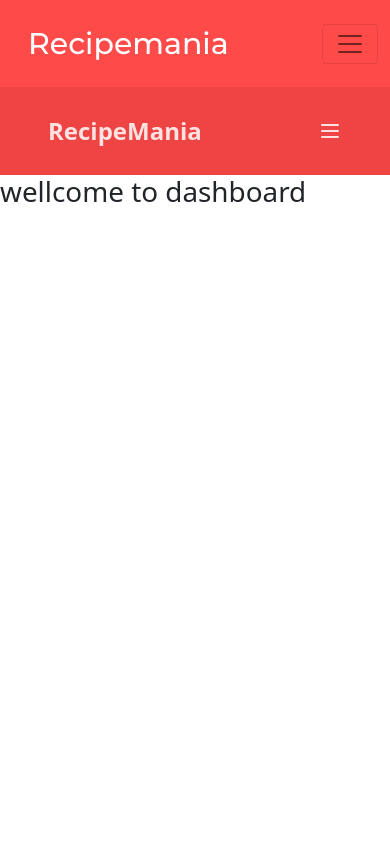
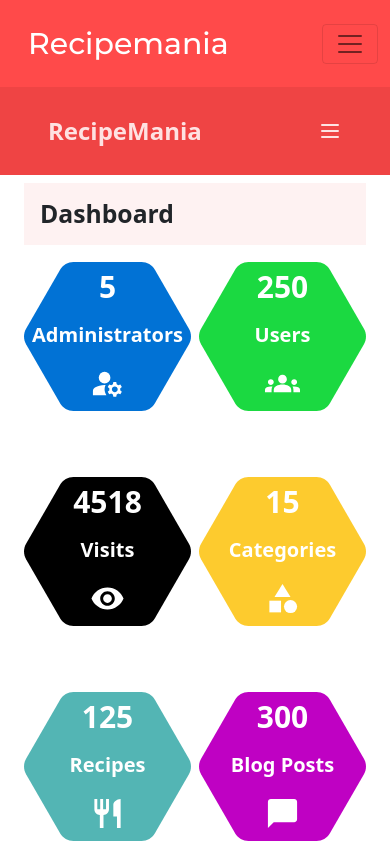
Before and after one commit to saints23githubbeck/ctarecipenia, a React (Create React App) app: page /dashboard in a window 390 px wide. Shown: the top 844 px of the page. Built offline with nearby package versions, Linux system fonts and the light colour scheme; no server answers.

Commit message:
Added Responsive Dashboard Homepage

```diff
--- /dev/null
+++ b/src/Components/DashboardHome/DashSvg.jsx
@@ -0,0 +1,48 @@
+import React from "react";
+
+
+
+const DashSvg = ({data}) => {
+  return (
+    <div className="w-full md:w-2/3 mb-3 relative ">
+      <svg
+        version="1.1"
+        id="Capa_1"
+        x="0px"
+        y="0px"
+        viewBox="0 0 483.013 483.013"
+        fill={data.color}
+      >
+        <path
+          d="M477.043,219.205L378.575,48.677c-7.974-13.802-22.683-22.292-38.607-22.292H143.041c-15.923,0-30.628,8.49-38.608,22.292
+	L5.971,219.205c-7.961,13.801-7.961,30.785,0,44.588l98.462,170.543c7.98,13.802,22.685,22.293,38.608,22.293h196.926
+	c15.925,0,30.634-8.491,38.607-22.293l98.469-170.543C485.003,249.99,485.003,233.006,477.043,219.205z"
+        />
+        <g></g>
+        <g></g>
+        <g></g>
+        <g></g>
+        <g></g>
+        <g></g>
+        <g></g>
+        <g></g>
+        <g></g>
+        <g></g>
+        <g></g>
+        <g></g>
+        <g></g>
+        <g></g>
+        <g></g>
+      </svg>
+      <div className="absolute top-4 md:top-8  h-full w-full text-center">
+        <p className="text-3xl md:font-4xl font-bold text-white">{data.value}</p>
+        <p className="text-xl md:text-2xl font-semibold text-white">{data.name}</p>
+        <p className="text-2xl md:text-4xl font-semibold text-white">
+          <data.icon fontSize="large" />
+        </p>
+      </div>
+    </div>
+  );
+};
+
+export default DashSvg;
--- /dev/null
+++ b/src/Components/DashboardHome/DashboardHome.jsx
@@ -0,0 +1,47 @@
+import React from "react";
+import DashboardRoot from "../DashboardRoot/DashboardRoot";
+import "./DashboardHome.css";
+import DashSvg from "./DashSvg";
+import ThumbUpAltIcon from '@mui/icons-material/ThumbUpAlt';
+import ManageAccountsIcon from "@mui/icons-material/ManageAccounts";
+import GroupsIcon from '@mui/icons-material/Groups';
+import VisibilityIcon from '@mui/icons-material/Visibility';
+import CategoryIcon from '@mui/icons-material/Category';
+import RestaurantIcon from '@mui/icons-material/Restaurant';
+import ChatBubbleIcon from '@mui/icons-material/ChatBubble';
+import NewspaperIcon from '@mui/icons-material/Newspaper';
+import FeedIcon from '@mui/icons-material/Feed';
+
+const DashboardHome = () => {
+  const data = [
+    { name: "Administrators", value: 5, color: "#0172D5" ,  icon: ManageAccountsIcon},
+    { name: "Users", value: 250, color: "#1BD941"  ,  icon: GroupsIcon},
+    { name: "Visits", value: 4518, color: "black"  ,  icon: VisibilityIcon},
+    { name: "Categories", value: 15, color: "#FDCB2E"  ,  icon: CategoryIcon},
+    { name: "Recipes", value: 125, color: "#53B5B4"  ,  icon: RestaurantIcon},
+    { name: "Blog Posts", value: 300, color: "#BF01C3"  ,  icon: ChatBubbleIcon},
+    { name: "NewsLetters", value: 15, color: "#FE9494"  ,  icon: NewspaperIcon},
+    { name: "Pages", value: 21, color: "red"  ,  icon: FeedIcon},
+  ];
+  return (
+    <div className="px-4 w-full h-full pt-2">
+      <h2 className="bg-red-50 p-3 font-bold">Dashboard</h2>
+      <div className="grid grid-cols-2 md:grid-cols-4 gap-y-8 gap-x-2 md:gap-x-0 grid-rows-4 md:grid-rows-2 w-full h-1/2">
+        {data.map((svg) => (
+          <DashSvg data={svg} ManageAccountsIcon={ManageAccountsIcon}/>
+        ))}
+      </div>
+
+      <div className="w-full mt-8 md:mt-20 px-6 py-2 bg-red-200 border rounded">
+        <h5 className="capitalize">Recipes Under Review</h5>
+        <hr className="w-full md:w-1/3 bg-gray-600 h-2" />
+        <div className="flex">
+          <ThumbUpAltIcon color="gray"/>
+          <p className="text-gray-600 ml-2 normal-case ">There are no recipes under review</p>
+        </div>
+      </div>
+    </div>
+  );
+};
+
+export default DashboardHome;
--- a/src/Components/DashboardSlide/DashboardSlide.js
+++ b/src/Components/DashboardSlide/DashboardSlide.js
@@ -20,15 +20,16 @@ import AblogTable from '../Dashboard/BlogList/BlogList';
 import AboutUsTable from '../Dashboard/BlogList/BlogList';
 import ManageAboutUs from '../ManageAboutUs/ManageAboutUs';
 import ManageContactUs from '../ManageContactUs/ManageContactUs';
+import DashboardHome from '../DashboardHome/DashboardHome';
 
 const DashboardSlide = () => {
 
-  const {logOut, user} =useFirebase()
-  console.log(user)
+  const { logOut, user } = useFirebase()
+  console.log( user )
 
 
   let { path, url } = useRouteMatch();
-  console.log(path, url)
+  console.log( path, url )
 
   //     let btn = document.getElementById("button")
   // let slide = document.getElementById("slide")
@@ -58,59 +59,58 @@ const DashboardSlide = () => {
         idName="slide">
         {/* logo  */}
         <div>
-                <a href="#" className="text-2xl font-bold mt-5 flex items-center justify-center no-underline" style={{color:'white'}}>
+          <a href="#" className="text-2xl font-bold mt-5 flex items-center justify-center no-underline" style={{ color: 'white' }}>
 
             <span>RecipeMania</span>
           </a>
         </div>
 
         {/* side bar  */}
-            <nav className='text' style={{color:'white'}} >
-                <Link to='/home' href="" style={{color:'white'}} className="block py-3 px-5 hover:bg-red-700 transition no-underline duration-200"> <svg xmlns="http://www.w3.org/2000/svg" className="h-6 w-6 inline" fill="none" viewBox="0 0 24 24" stroke="currentColor">
+        <nav className='text' style={{ color: 'white' }} >
+          <Link to='/home' href="" style={{ color: 'white' }} className="block py-3 px-5 hover:bg-red-700 transition no-underline duration-200"> <svg xmlns="http://www.w3.org/2000/svg" className="h-6 w-6 inline" fill="none" viewBox="0 0 24 24" stroke="currentColor">
             <path strokeLinecap="round" strokeLinejoin="round" strokeWidth={2} d="M7 12l3-3 3 3 4-4M8 21l4-4 4 4M3 4h18M4 4h16v12a1 1 0 01-1 1H5a1 1 0 01-1-1V4z" />
           </svg>Home</Link>
-                <Link to={`${url}/RecipeTable`} href="" style={{color:'white'}} className="block py-3 px-5 hover:bg-red-700 transition no-underline duration-200"> <svg xmlns="http://www.w3.org/2000/svg" className="h-6 w-6 inline" fill="none" viewBox="0 0 24 24" stroke="currentColor">
+          <Link to={`${url}/RecipeTable`} href="" style={{ color: 'white' }} className="block py-3 px-5 hover:bg-red-700 transition no-underline duration-200"> <svg xmlns="http://www.w3.org/2000/svg" className="h-6 w-6 inline" fill="none" viewBox="0 0 24 24" stroke="currentColor">
             <path strokeLinecap="round" strokeLinejoin="round" strokeWidth={2} d="M12 9v3m0 0v3m0-3h3m-3 0H9m12 0a9 9 0 11-18 0 9 9 0 0118 0z" />
           </svg>Add Recipe</Link>
-                                <Link to={`${url}/addBlog`} href="" style={{color:'white'}} className="block py-3 px-5 hover:bg-red-700 transition no-underline duration-200"> <svg xmlns="http://www.w3.org/2000/svg" className="h-6 w-6 inline" fill="none" viewBox="0 0 24 24" stroke="currentColor">
+          <Link to={`${url}/addBlog`} href="" style={{ color: 'white' }} className="block py-3 px-5 hover:bg-red-700 transition no-underline duration-200"> <svg xmlns="http://www.w3.org/2000/svg" className="h-6 w-6 inline" fill="none" viewBox="0 0 24 24" stroke="currentColor">
             <path strokeLinecap="round" strokeLinejoin="round" strokeWidth={2} d="M15 15l-2 5L9 9l11 4-5 2zm0 0l5 5M7.188 2.239l.777 2.897M5.136 7.965l-2.898-.777M13.95 4.05l-2.122 2.122m-5.657 5.656l-2.12 2.122" />
           </svg>Add Blogs</Link>
-                                <Link to={`${url}/editPage`} href="" style={{color:'white'}} className="block py-3 px-5 hover:bg-red-700 transition no-underline duration-200"> <svg xmlns="http://www.w3.org/2000/svg" className="h-6 w-6 inline" fill="none" viewBox="0 0 24 24" stroke="currentColor">
+          <Link to={`${url}/editPage`} href="" style={{ color: 'white' }} className="block py-3 px-5 hover:bg-red-700 transition no-underline duration-200"> <svg xmlns="http://www.w3.org/2000/svg" className="h-6 w-6 inline" fill="none" viewBox="0 0 24 24" stroke="currentColor">
             <path strokeLinecap="round" strokeLinejoin="round" strokeWidth={2} d="M11 5H6a2 2 0 00-2 2v11a2 2 0 002 2h11a2 2 0 002-2v-5m-1.414-9.414a2 2 0 112.828 2.828L11.828 15H9v-2.828l8.586-8.586z" />
           </svg>Edit page</Link>
-                                <Link to={`${url}/ManageAddTable`} href="" style={{color:'white'}} className="block py-3 px-5 hover:bg-red-700 transition no-underline duration-200"><svg xmlns="http://www.w3.org/2000/svg" className="h-6 w-6 inline" fill="none" viewBox="0 0 24 24" stroke="currentColor">
+          <Link to={`${url}/ManageAddTable`} href="" style={{ color: 'white' }} className="block py-3 px-5 hover:bg-red-700 transition no-underline duration-200"><svg xmlns="http://www.w3.org/2000/svg" className="h-6 w-6 inline" fill="none" viewBox="0 0 24 24" stroke="currentColor">
             <path strokeLinecap="round" strokeLinejoin="round" strokeWidth={2} d="M12 6V4m0 2a2 2 0 100 4m0-4a2 2 0 110 4m-6 8a2 2 0 100-4m0 4a2 2 0 110-4m0 4v2m0-6V4m6 6v10m6-2a2 2 0 100-4m0 4a2 2 0 110-4m0 4v2m0-6V4" />
           </svg>Manage Ads</Link>
 
-                <Link to={`${url}/newsLetter`} href="" style={{color:'white'}} className="block py-3 px-5 hover:bg-red-700 transition no-underline duration-200"><svg xmlns="http://www.w3.org/2000/svg" className="h-6 w-6 inline" fill="none" viewBox="0 0 24 24" stroke="currentColor">
+          <Link to={`${url}/newsLetter`} href="" style={{ color: 'white' }} className="block py-3 px-5 hover:bg-red-700 transition no-underline duration-200"><svg xmlns="http://www.w3.org/2000/svg" className="h-6 w-6 inline" fill="none" viewBox="0 0 24 24" stroke="currentColor">
             <path strokeLinecap="round" strokeLinejoin="round" strokeWidth={2} d="M3 19v-8.93a2 2 0 01.89-1.664l7-4.666a2 2 0 012.22 0l7 4.666A2 2 0 0121 10.07V19M3 19a2 2 0 002 2h14a2 2 0 002-2M3 19l6.75-4.5M21 19l-6.75-4.5M3 10l6.75 4.5M21 10l-6.75 4.5m0 0l-1.14.76a2 2 0 01-2.22 0l-1.14-.76" />
           </svg>NewsLetters</Link>
 
-                <Link to={`${url}/manageAboutUs`} href="" style={{color:'white'}} className="block py-3 px-5 hover:bg-red-700 transition no-underline duration-200"><svg xmlns="http://www.w3.org/2000/svg" className="h-6 w-6 inline" fill="none" viewBox="0 0 24 24" stroke="currentColor">
+          <Link to={`${url}/manageAboutUs`} href="" style={{ color: 'white' }} className="block py-3 px-5 hover:bg-red-700 transition no-underline duration-200"><svg xmlns="http://www.w3.org/2000/svg" className="h-6 w-6 inline" fill="none" viewBox="0 0 24 24" stroke="currentColor">
             <path strokeLinecap="round" strokeLinejoin="round" strokeWidth={2} d="M13 16h-1v-4h-1m1-4h.01M21 12a9 9 0 11-18 0 9 9 0 0118 0z" />
           </svg>Manage About us</Link>
 
-                <Link to={`${url}/manageContactUs`} href="" style={{color:'white'}} className="block py-3 px-5 hover:bg-red-700 transition no-underline duration-200"><svg xmlns="http://www.w3.org/2000/svg" className="h-6 w-6 inline" fill="none" viewBox="0 0 24 24" stroke="currentColor">
+          <Link to={`${url}/manageContactUs`} href="" style={{ color: 'white' }} className="block py-3 px-5 hover:bg-red-700 transition no-underline duration-200"><svg xmlns="http://www.w3.org/2000/svg" className="h-6 w-6 inline" fill="none" viewBox="0 0 24 24" stroke="currentColor">
             <path strokeLinecap="round" strokeLinejoin="round" strokeWidth={2} d="M10 6H5a2 2 0 00-2 2v9a2 2 0 002 2h14a2 2 0 002-2V8a2 2 0 00-2-2h-5m-4 0V5a2 2 0 114 0v1m-4 0a2 2 0 104 0m-5 8a2 2 0 100-4 2 2 0 000 4zm0 0c1.306 0 2.417.835 2.83 2M9 14a3.001 3.001 0 00-2.83 2M15 11h3m-3 4h2" />
           </svg>Manage contact us</Link>
 
-                <Link to={`${url}/profile`} href="" style={{color:'white'}} className="block py-3 px-5 hover:bg-red-700 transition no-underline duration-200"><svg xmlns="http://www.w3.org/2000/svg" className="h-6 w-6 inline" fill="none" viewBox="0 0 24 24" stroke="currentColor">
+          <Link to={`${url}/profile`} href="" style={{ color: 'white' }} className="block py-3 px-5 hover:bg-red-700 transition no-underline duration-200"><svg xmlns="http://www.w3.org/2000/svg" className="h-6 w-6 inline" fill="none" viewBox="0 0 24 24" stroke="currentColor">
             <path strokeLinecap="round" strokeLinejoin="round" strokeWidth={2} d="M8 5H6a2 2 0 00-2 2v12a2 2 0 002 2h10a2 2 0 002-2v-1M8 5a2 2 0 002 2h2a2 2 0 002-2M8 5a2 2 0 012-2h2a2 2 0 012 2m0 0h2a2 2 0 012 2v3m2 4H10m0 0l3-3m-3 3l3 3" />
           </svg>Profile</Link>
 
 
-                <button onClick={logOut} style={{color:'white'}} className="block py-3 px-5 hover:bg-red-700 transition no-underline duration-200"><svg xmlns="http://www.w3.org/2000/svg" className="h-6 w-6 inline" fill="none" viewBox="0 0 24 24" stroke="currentColor">
+          <button onClick={logOut} style={{ color: 'white' }} className="block py-3 px-5 hover:bg-red-700 transition no-underline duration-200"><svg xmlns="http://www.w3.org/2000/svg" className="h-6 w-6 inline" fill="none" viewBox="0 0 24 24" stroke="currentColor">
             <path strokeLinecap="round" strokeLinejoin="round" strokeWidth={2} d="M17 16l4-4m0 0l-4-4m4 4H7m6 4v1a3 3 0 01-3 3H6a3 3 0 01-3-3V7a3 3 0 013-3h4a3 3 0 013 3v1" />
           </svg>  LogOut  </button>
 
         </nav>
 
       </div>
-        <div class="flex-grow ">
+      <div className="flex-grow ">
         <Switch>
           <Route exact path={`${path}`}>
-          <h1>wellcome to dashboard </h1>
-
+            <DashboardHome />
           </Route>
           <Route exact path={`${path}/editPage`}>
             <h1>wellcome to edit page</h1>
```
Also changed, not shown: src/Components/DashboardHome/DashboardHome.css (added), 1 other file (tests, documents, lock files or other folders). Lines whose indentation alone changed are shown as unchanged.
